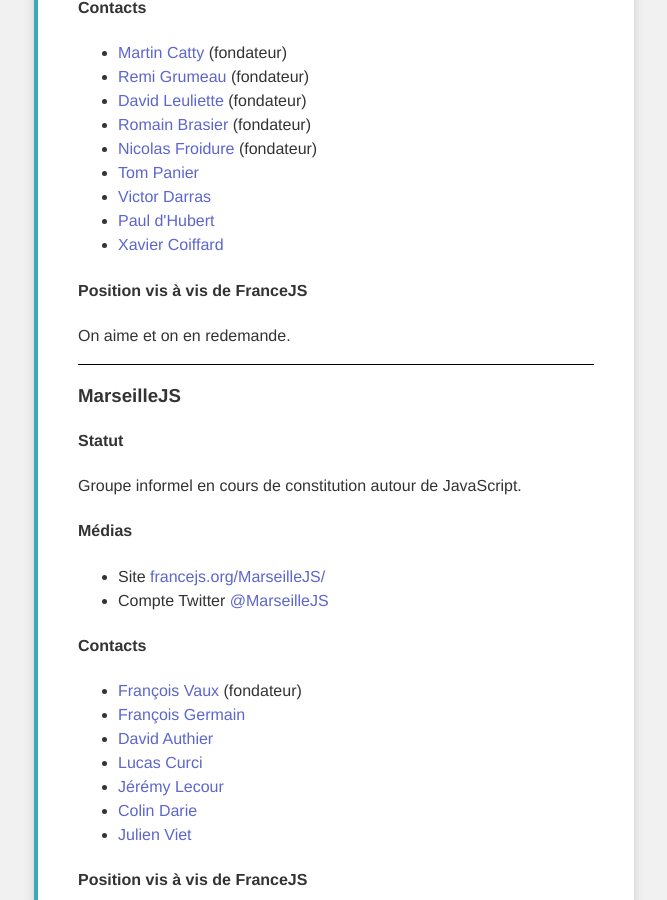
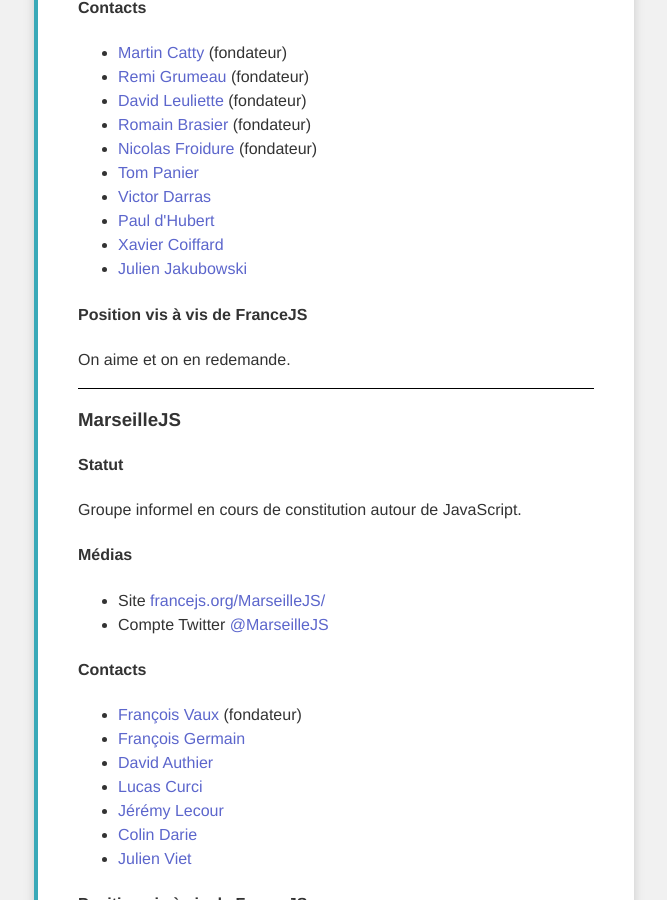
Before and after one commit to francejs/francejs.github.com, a Jekyll site: the page built from groupes.html, in a window 1280 px wide and 900 px high, scrolled down 3635 px. Shown: the whole window, without its empty margins (306-973 px from the left). Built offline with Jekyll 4.4.1, drawn with Linux system fonts in a browser that asks for light colours.

Commit message:
Added myself to ChtiJS group

```diff
--- a/groupes.html
+++ b/groupes.html
@@ -147,6 +147,7 @@
     <li><a href="https://twitter.com/victordarras" title="Voir son compte Twitter">Victor Darras</a></li>
     <li><a href="https://twitter.com/ElMoustache" title="Voir son compte Twitter">Paul d'Hubert</a></li>
     <li><a href="https://twitter.com/angezanetti" title="Voir son compte Twitter">Xavier Coiffard</a></li>
+    <li><a href="https://twitter.com/jak78" title="Voir son compte Twitter">Julien Jakubowski</a></li>
   </ul>
   <h4>Position vis à vis de FranceJS</h4>
   <p>On aime et on en redemande.</p>
```
